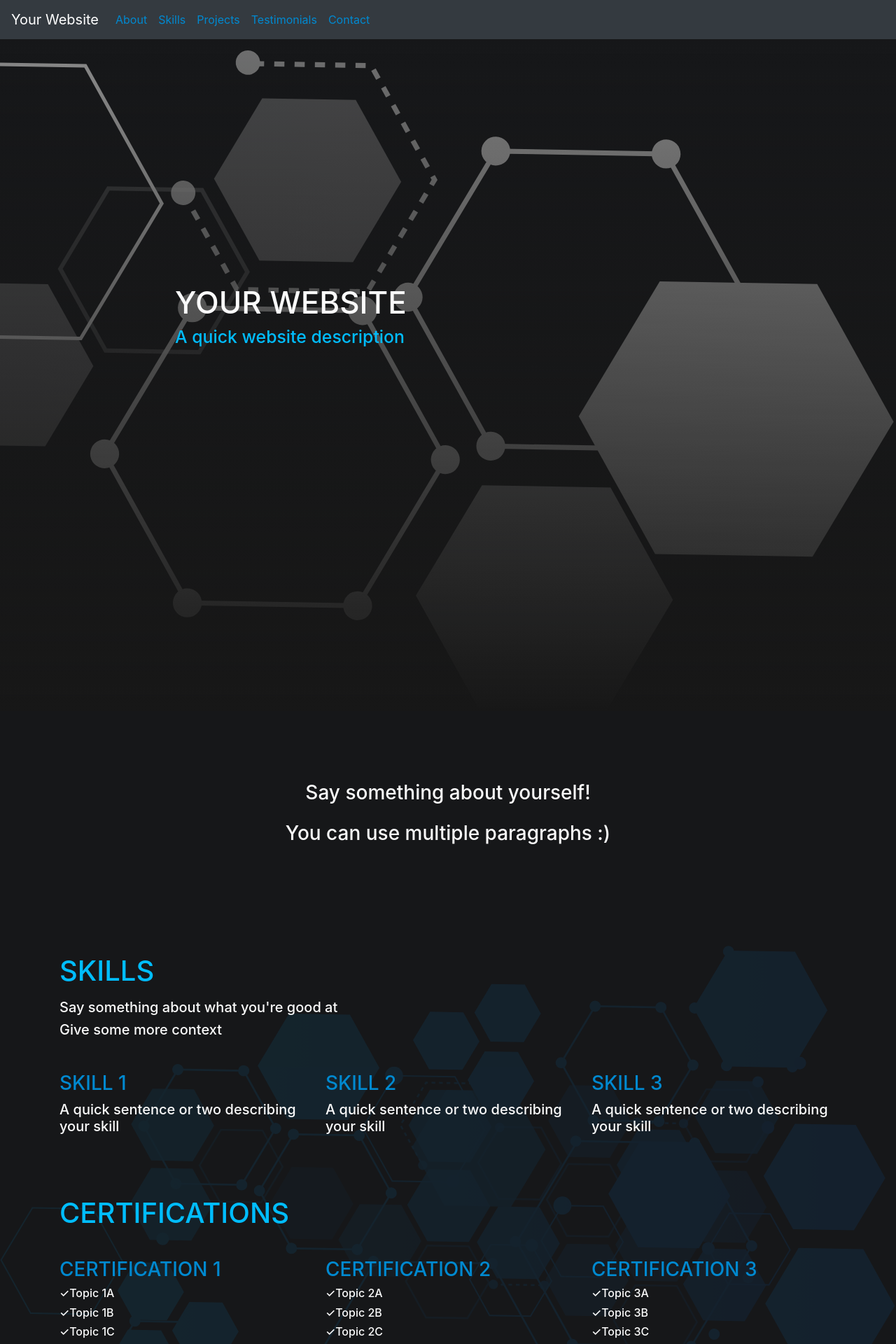
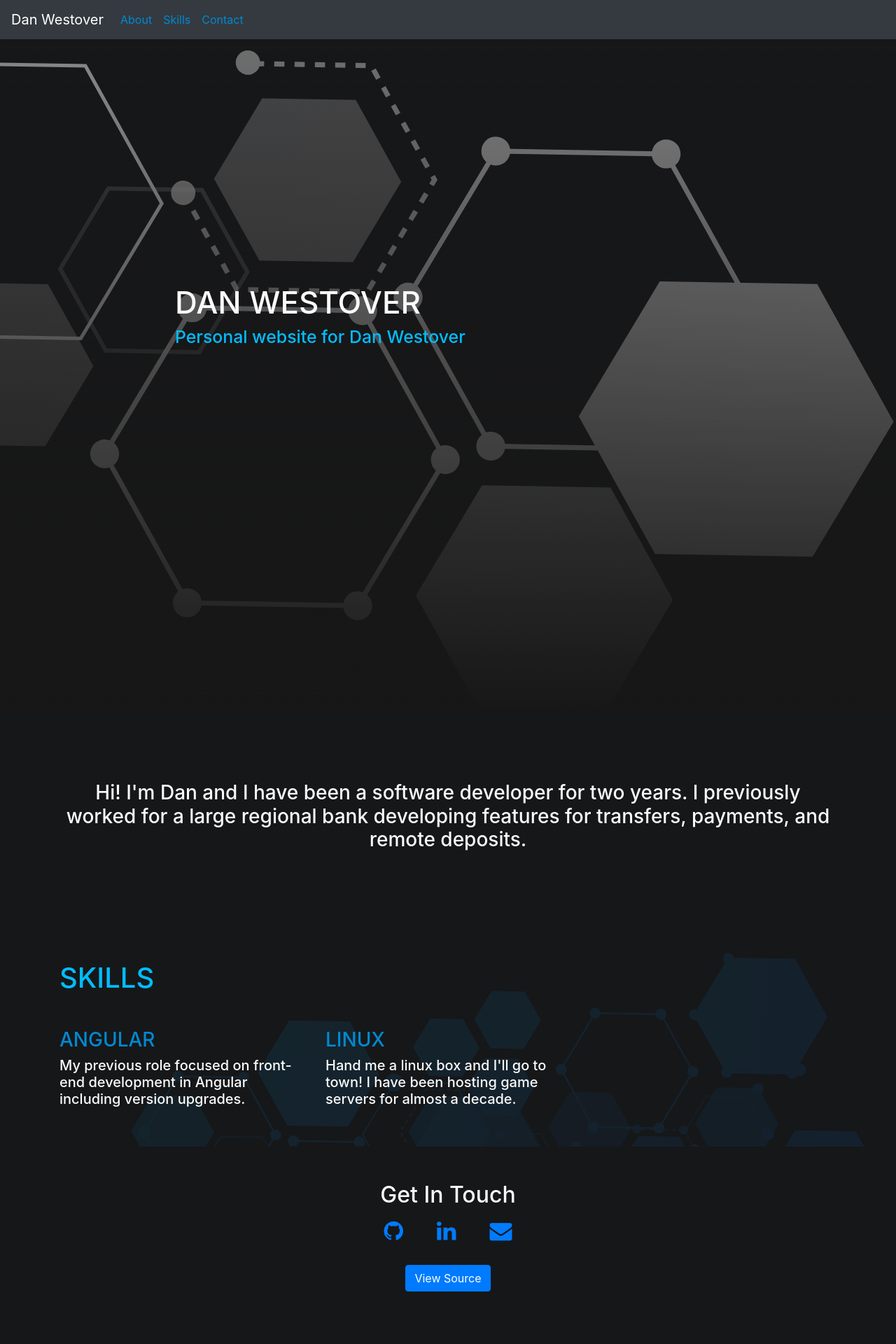
Before and after one commit to danwestover/danwestover.github.io, a Jekyll site: the page built from index.md, in a window 1280 px wide. Shown: the top 1920 px of the page at 70% size. Built offline with Jekyll 4.4.1, drawn with Linux system fonts in a browser that asks for light colours; some of the changed text lies outside the part shown.

Commit message:
update to talk about me

```diff
--- a/_data/about.yml
+++ b/_data/about.yml
@@ -1,3 +1 @@
-- Say something about yourself!
-
-- You can use multiple paragraphs :)
+- Hi! I'm Dan and I have been a software developer for two years. I previously worked for a large regional bank developing features for transfers, payments, and remote deposits.
--- a/_data/skills.yml
+++ b/_data/skills.yml
@@ -1,36 +1,36 @@
-header: Say something about what you're good at
+# header: Say something about what you're good at
 
-subheader: Give some more context
+# subheader: Give some more context
 
 skill_list:
-  - name: Skill 1
-    description: A quick sentence or two describing your skill
+  - name: Angular
+    description: My previous role focused on front-end development in Angular including version upgrades.
 
-  - name: Skill 2
-    description: A quick sentence or two describing your skill
+  - name: Linux
+    description: Hand me a linux box and I'll go to town! I have been hosting game servers for almost a decade.
 
-  - name: Skill 3
-    description: A quick sentence or two describing your skill
+  # - name: Skill 3
+  #   description: A quick sentence or two describing your skill
 
 #If you have certifications, talk about them here
-certifications:
-  - name: Certification 1
-    topics:
-      - Topic 1A
-      - Topic 1B
-      - Topic 1C
-      - Topic 1D
+# certifications:
+#   - name: Certification 1
+#     topics:
+#       - Topic 1A
+#       - Topic 1B
+#       - Topic 1C
+#       - Topic 1D
 
-  - name: Certification 2
-    topics:
-      - Topic 2A
-      - Topic 2B
-      - Topic 2C
-      - Topic 2D
+#   - name: Certification 2
+#     topics:
+#       - Topic 2A
+#       - Topic 2B
+#       - Topic 2C
+#       - Topic 2D
 
-  - name: Certification 3
-    topics:
-      - Topic 3A
-      - Topic 3B
-      - Topic 3C
-      - Topic 3D
+#   - name: Certification 3
+#     topics:
+#       - Topic 3A
+#       - Topic 3B
+#       - Topic 3C
+#       - Topic 3D
--- a/index.md
+++ b/index.md
@@ -1,7 +1,7 @@
 ---
-title: Your Website
-author: Your Name Here
-description: "A quick website description"
+title: Dan Westover
+author: Dan Westover
+description: "Personal website for Dan Westover"
 layout: default
 permalink: /
 ---
```
Also changed, not shown: _data/contact.yml (+4 -4 lines), _data/projects.yml (+8 -8 lines), _data/testimonials.yml (+8 -8 lines).
